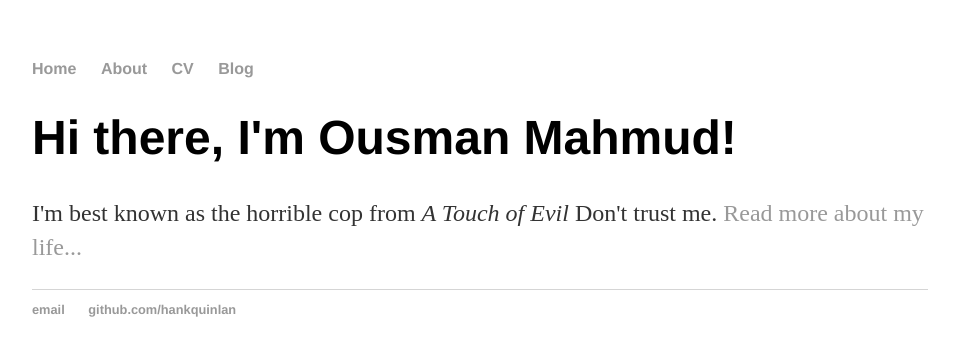
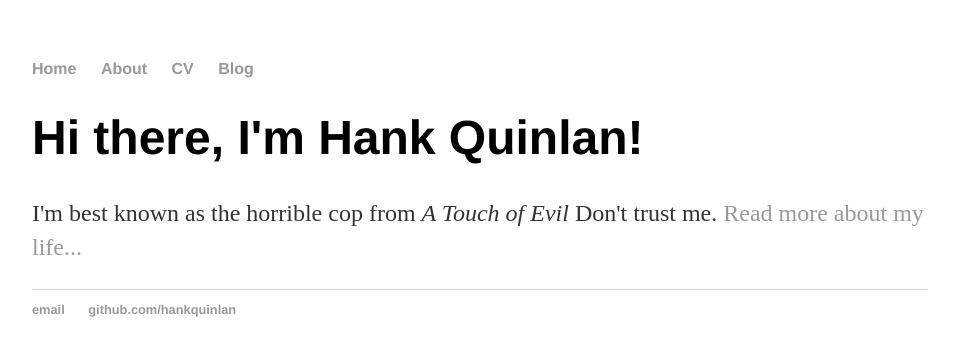
Before and after one commit to Zoites/zoites.github.io.old, a Jekyll site: the page built from index.html, in a window 1280 px wide. Shown: the top 356 px of the page, without its empty margins (160-1115 px from the left). Built offline with Jekyll 4.4.1, drawn with Linux system fonts in a browser that asks for light colours.

Commit message:
Update index.html

```diff
--- a/index.html
+++ b/index.html
@@ -1,30 +1,8 @@
-<!DOCTYPE html>
-<html>
-	<head>
-		<title>Ousman Mahmud, Computational Biologist</title>
-		<!-- link to main stylesheet -->
-		<link rel="stylesheet" type="text/css" href="/css/main.css">
-	</head>
-	<body>
-		<nav>
-    		<ul>
-        		<li><a href="/">Home</a></li>
-	        	<li><a href="/about">About</a></li>
-        		<li><a href="/cv">CV</a></li>
-        		<li><a href="/blog">Blog</a></li>
-    		</ul>
-		</nav>
-		<div class="container">
-    		<div class="blurb">
-        		<h1>Hi there, I'm Ousman Mahmud!</h1>
-				<p>I'm best known as the horrible cop from <em>A Touch of Evil</em> Don't trust me. <a href="/about">Read more about my life...</a></p>
-    		</div><!-- /.blurb -->
-		</div><!-- /.container -->
-		<footer>
-    		<ul>
-        		<li><a href="mailto:hankquinlanhub@gmail.com">email</a></li>
-        		<li><a href="https://github.com/hankquinlan">github.com/hankquinlan</a></li>
-			</ul>
-		</footer>
-	</body>
-</html>
+---
+layout: default
+title: Ousman Mahmud, Computational Biologist
+---
+<div class="blurb">
+	<h1>Hi there, I'm Hank Quinlan!</h1>
+	<p>I'm best known as the horrible cop from <em>A Touch of Evil</em> Don't trust me. <a href="/about">Read more about my life...</a></p>
+</div><!-- /.blurb -->
```
